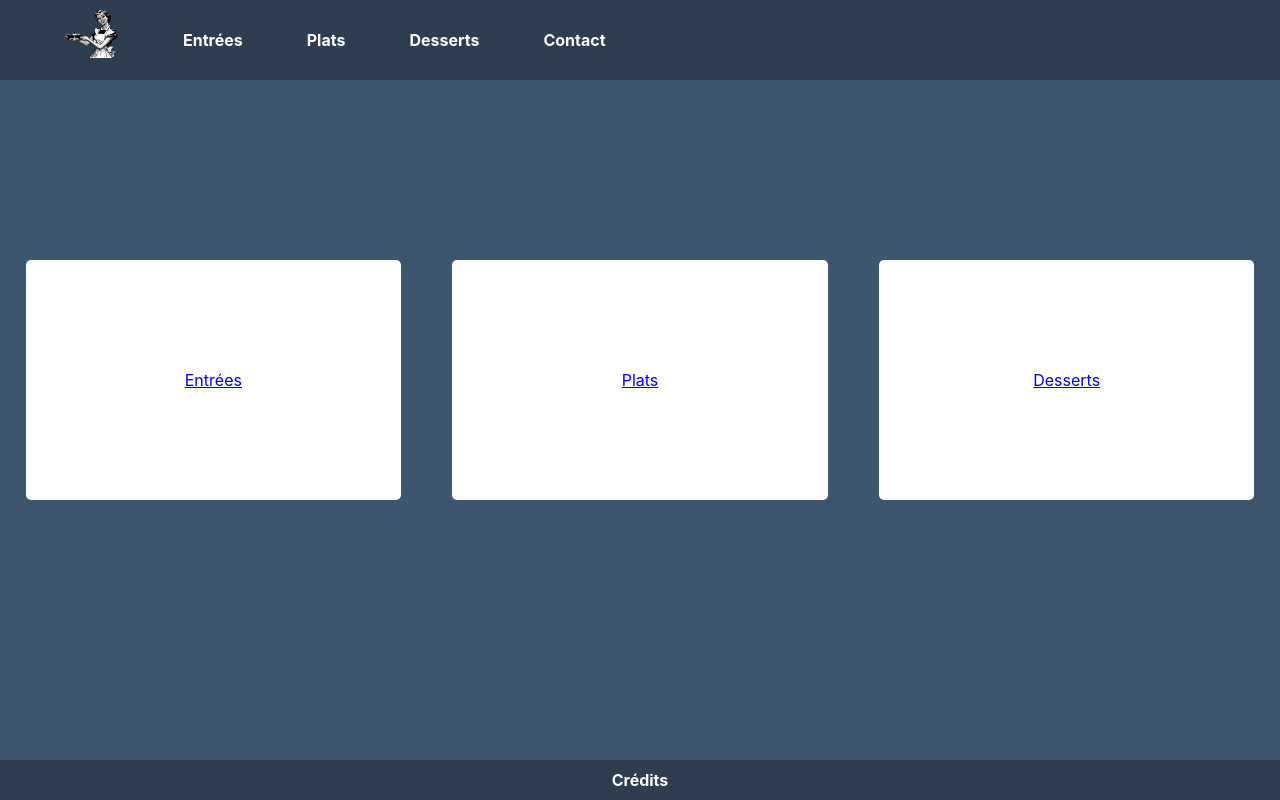
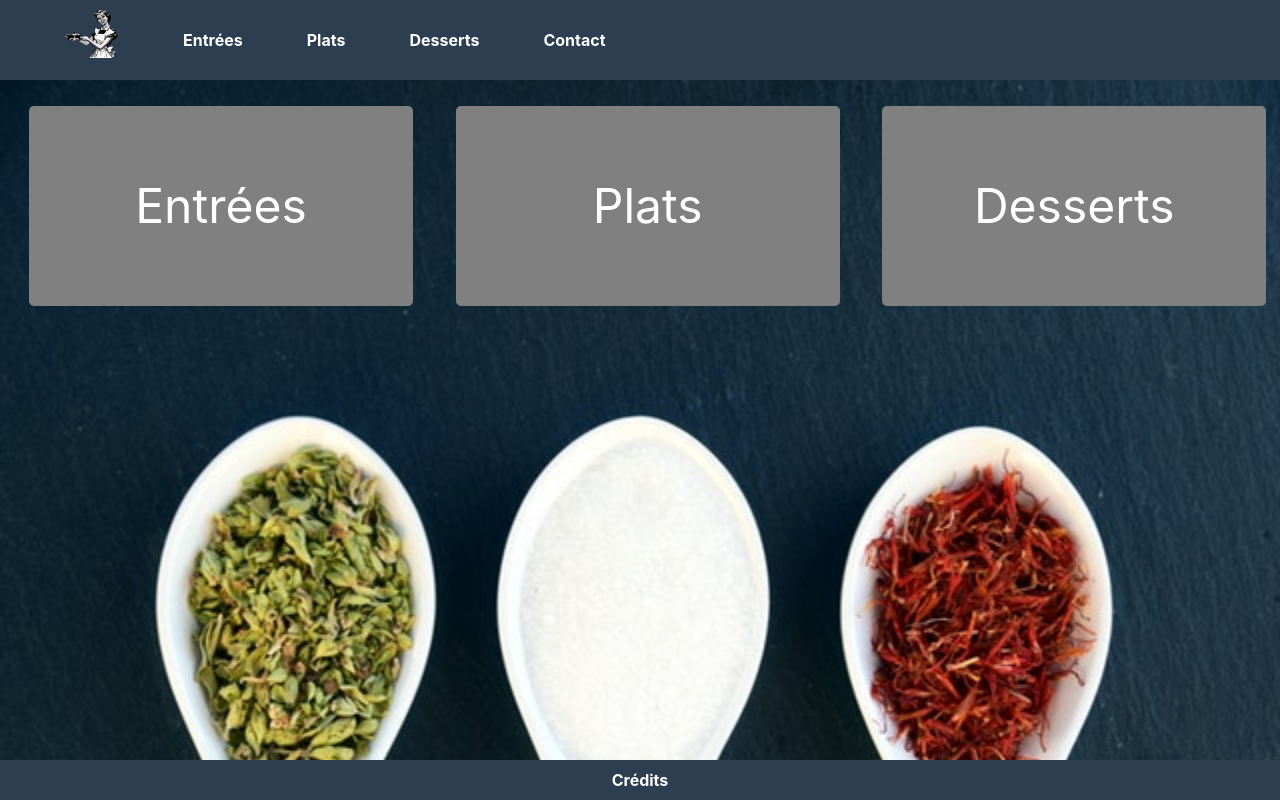
Before and after one commit to guillaumequeste/cuisine, a React (Create React App) app: page / in a window 1280 px wide. Built offline with nearby package versions, Linux system fonts and the light colour scheme.

Commit message:
accueil css

```diff
--- a/src/App.css
+++ b/src/App.css
@@ -8,34 +8,51 @@ html {
 
 .app {
     width: 100%;
-    min-height: 75vh;
+    min-height: 85vh;
     background-size: cover;
     display: flex;
     flex-direction: column;
+    padding-top: 2%;
     align-items: center;
 }
 
-@media screen and (min-width: 640px) {
+@media screen and (min-width: 1025px) {
     .app {
         flex-direction: row;
+        align-items: flex-start;
+        justify-content: space-around;
+        background-image: url("./img/background.jpg");
+        background-size: cover;
     }
 }
 
 .appCard {
     width: 75vw;
     height: 20vh;
-    background-color: white;
+    background-color: grey;
     margin: 5% 0 5% 0;
     text-align: center;
     line-height: 20vh;
     border-radius: 5px;
+    font-size: 3rem;
 }
 
-@media screen and (min-width: 640px) {
+.appCard:hover {
+    background-color: rgb(182, 182, 182);
+    color: black;
+}
+
+@media screen and (min-width: 1025px) {
     .appCard {
         width: 30vw;
-        height: 30vh;
-        line-height: 30vh;
+        height: 25vh;
+        line-height: 25vh;
         margin: 0 2% 0 2%;
+        font-size: 3rem;
     }
 }
+
+.lien {
+    color: white;
+    text-decoration: none;
+}
--- a/src/App.js
+++ b/src/App.js
@@ -8,14 +8,20 @@ const App = () => (
   <>
     <Header />
     <div className="app">
-      <div className="appCard">
-        <Link to="/entrees">Entrées</Link>
+      <div>
+        <Link to="/entrees" className="lien">
+          <div className="appCard">Entrées</div>
+        </Link>
       </div>
-      <div className="appCard">
-        <Link to="/plats">Plats</Link>
+      <div>
+        <Link to="/plats" className="lien">
+          <div className="appCard">Plats</div>
+        </Link>
       </div>
-      <div className="appCard">
-        <Link to="/desserts">Desserts</Link>
+      <div>
+        <Link to="/desserts" className="lien">
+          <div className="appCard">Desserts</div>
+        </Link>
       </div>
     </div>
     <Footer />
--- a/src/components/Desserts/Desserts.css
+++ b/src/components/Desserts/Desserts.css
@@ -24,8 +24,7 @@
 }
 
 .card {
-    background-image: url('../../img/dessert1.jpeg');
-    background-size: cover;
+    background-color: grey;
     width: 75vw;
     height: 20vh;
     margin-bottom: 5%;
--- a/src/components/Entrees/Entrees.css
+++ b/src/components/Entrees/Entrees.css
@@ -24,8 +24,7 @@
 }
 
 .card {
-    background-image: url('../../img/dessert1.jpeg');
-    background-size: cover;
+    background-color: grey;
     width: 75vw;
     height: 20vh;
     margin-bottom: 5%;
--- a/src/components/Plats/Plats.css
+++ b/src/components/Plats/Plats.css
@@ -24,8 +24,7 @@
 }
 
 .card {
-    background-image: url('../../img/dessert1.jpeg');
-    background-size: cover;
+    background-color: grey;
     width: 75vw;
     height: 20vh;
     margin-bottom: 5%;
```
Also changed, not shown: src/img/background.jpg (added), src/img/bg.jpg (added).
